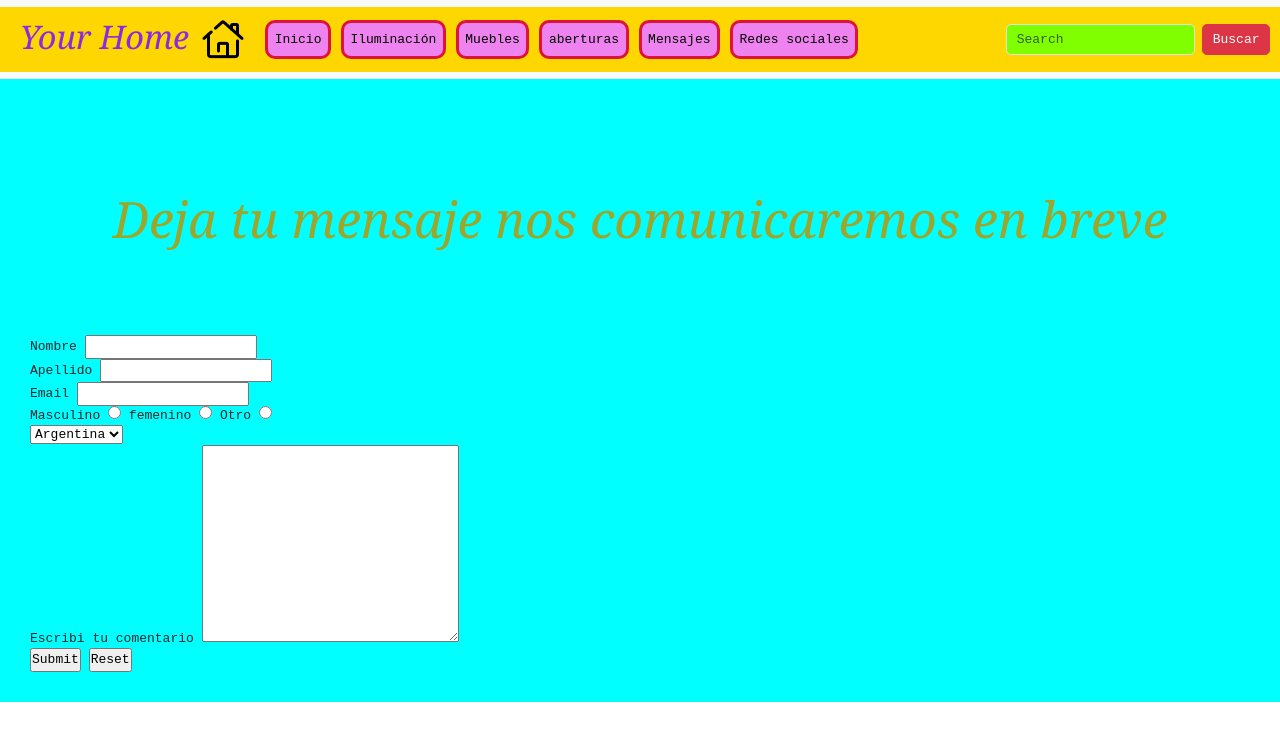
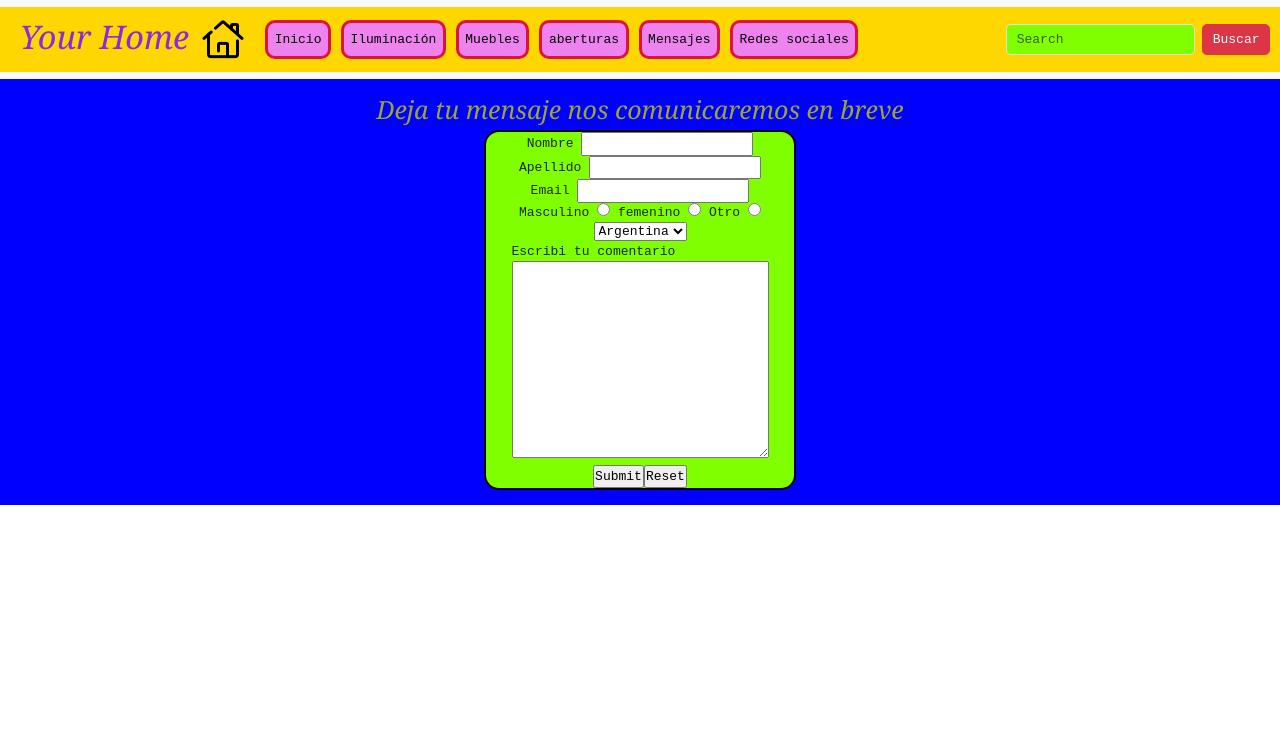
Before and after one commit to ngramos/Yourhome-46945, a plain HTML site: page pages/mensajes.html in a window 1280 px wide. Drawn offline with nearby package versions, Linux system fonts and the light colour scheme.

Commit message:
nuevos estilos

```diff
--- a/css/style.css
+++ b/css/style.css
@@ -52,7 +52,6 @@
 }
 
 .header {
-    background-color: aqua;
     width: 100%;
 }
 
@@ -294,7 +293,39 @@ abert img {
 
 /*---------mensaje-----------*/
 .mensaje {
-    padding: 30px;
+    display: flex;
+    flex-direction: column;
+    justify-content:center;
+    align-items: center;
+    padding: 15px;
+    background-color: blue;
+}
+
+.titulo-mensajes {
+    color: rgb(157, 165, 42);
+    text-align: center;
+    font-size: 25px;
+    font-family: Georgia, 'Times New Roman', Times, serif;
+    font-style: italic;
+}
+
+.form-mensajes {
+    display: flex;
+    flex-direction: column;
+    justify-content: center;
+    align-items: center;
+    border : black solid 2px;
+    border-radius: 15px;
+    width: 25%;
+    background-color: chartreuse;
+}
+
+.text-area {
+    display: flex;
+}
+
+.button-mensajes {
+    display: flex;
 }
 
 /*----------media query iluminacion----------*/
--- a/pages/mensajes.html
+++ b/pages/mensajes.html
@@ -9,6 +9,7 @@
   <link rel="stylesheet" href="../css/style.css" />
   <title>Your Home</title>
 </head>
+
 <body>
   <header class="header">
     <nav class="navbar navbar-expand-lg bg-body-tertiary">
@@ -49,8 +50,10 @@
       </div>
     </nav>
     <main class="mensaje">
-      <h2 class="titulo">Deja tu mensaje nos comunicaremos en breve</h2>
-      <form action="" method="" enctype="">
+      <div>
+        <h2 class="titulo-mensajes">Deja tu mensaje nos comunicaremos en breve</h2>
+      </div>
+      <form class="form-mensajes" action="" method="" enctype="">
         <div>
           <label for="nombre">Nombre</label>
           <input type="text" id="nombre" />
@@ -82,19 +85,21 @@
           </select>
         </div>
         <div>
-          <label for="">Escribi tu comentario</label>
+          <label class="text-area" for="">Escribi tu comentario</label>
           <textarea name="" id="" cols="30" rows="10"></textarea>
         </div>
+        <div class="button-mensajes">
         <input type="submit" name="" id="" />
         <input type="reset" name="" id="" />
+      </div>
       </form>
     </main>
   </header>
   <footer id="pie4" class="redes">
     <div>
-      <a href="https://es-es.facebook.com/"target="blanck"><img src="../img/facebook-2.png" alt="facebook" /></a>
-      <a href="https://www.instagram.com/"target="blanck"><img src="../img/instagram.png" alt="instagram" /></a>
-      <a href="https://twitter.com/?lang=es"target="blanck"><img src="../img/twiter.png" alt="twitter" /></a>
+      <a href="https://es-es.facebook.com/" target="blanck"><img src="../img/facebook-2.png" alt="facebook" /></a>
+      <a href="https://www.instagram.com/" target="blanck"><img src="../img/instagram.png" alt="instagram" /></a>
+      <a href="https://twitter.com/?lang=es" target="blanck"><img src="../img/twiter.png" alt="twitter" /></a>
     </div>
   </footer>
   <script src="https://cdn.jsdelivr.net/npm/bootstrap@5.3.2/dist/js/bootstrap.bundle.min.js"
```
